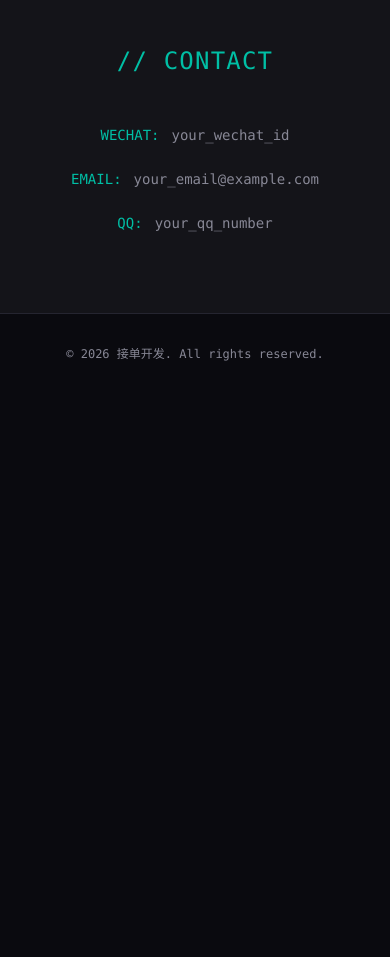
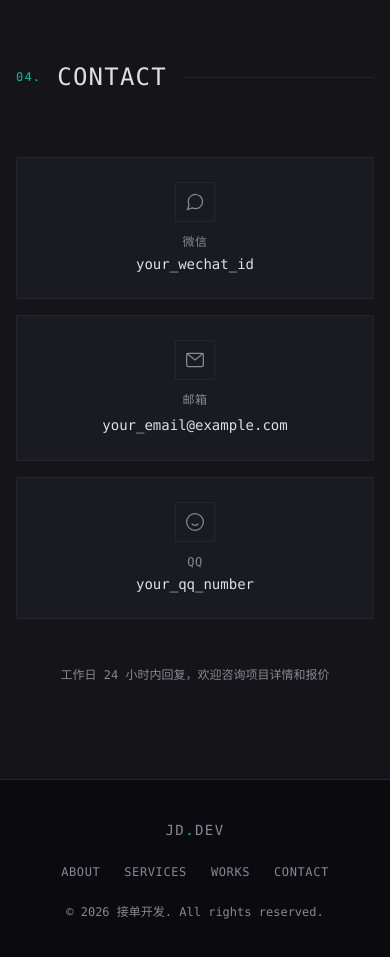
Before and after one commit to wearetheone777/jiedangweb, a Vue app: page / in a window 390 px wide. Shown: the part 4560-5517 px from the top of the page. Before the commit the page ends 4954 px from the top, so only its background shows below. Built offline with nearby package versions, Linux system fonts and the light colour scheme.

Commit message:
feat: 完善 Contact 联系方式和 Footer 页脚
- Contact: 三列卡片展示微信/邮箱/QQ，SVG图标，大号背景文字装饰
- Footer: Logo + 快速导航链接 + 版权信息
- 统一hover交互效果

```diff
--- a/src/components/ContactSection.vue
+++ b/src/components/ContactSection.vue
@@ -1,23 +1,75 @@
 <template>
-  <section id="contact" class="py-20 px-4 bg-space-dark">
-    <div class="max-w-2xl mx-auto text-center">
-      <h2 class="font-mono text-2xl text-accent-teal mb-12 tracking-wider">// CONTACT</h2>
-      <div class="space-y-6 font-mono text-sm">
-        <div v-if="site.contact.wechat" class="flex items-center justify-center gap-3 text-silver-muted">
-          <span class="text-accent-teal">WECHAT:</span>
-          <span>{{ site.contact.wechat }}</span>
+  <section id="contact" class="py-24 px-4 bg-space-dark relative overflow-hidden">
+    <!-- 背景装饰：大号透明文字 -->
+    <div class="absolute inset-0 flex items-center justify-center pointer-events-none select-none">
+      <span class="font-mono text-[12vw] font-bold text-space-border/20">CONTACT</span>
+    </div>
+
+    <div class="max-w-2xl mx-auto relative z-10">
+      <!-- 区块标题 -->
+      <div class="flex items-center gap-4 mb-16">
+        <span class="font-mono text-xs text-accent-teal tracking-widest">04.</span>
+        <h2 class="font-mono text-2xl text-silver-primary tracking-wider">CONTACT</h2>
+        <div class="flex-1 h-px bg-space-border"></div>
+      </div>
+
+      <!-- 联系方式卡片 -->
+      <div class="grid grid-cols-1 sm:grid-cols-3 gap-4 mb-12">
+        <!-- 微信 -->
+        <div class="group p-6 border border-space-border bg-space-card text-center
+                    hover:border-accent-teal/30 transition-all duration-300">
+          <div class="w-10 h-10 mx-auto mb-3 flex items-center justify-center border border-space-border
+                      group-hover:border-accent-teal/40 transition-colors">
+            <svg class="w-5 h-5 text-silver-muted group-hover:text-accent-teal transition-colors" fill="none" viewBox="0 0 24 24" stroke="currentColor" stroke-width="1.5">
+              <path d="M21 11.5a8.38 8.38 0 01-.9 3.8 8.5 8.5 0 01-7.6 4.7 8.38 8.38 0 01-3.8-.9L3 21l1.9-5.7a8.38 8.38 0 01-.9-3.8 8.5 8.5 0 014.7-7.6 8.38 8.38 0 013.8-.9h.5a8.48 8.48 0 018 8v.5z"/>
+            </svg>
+          </div>
+          <div class="font-mono text-xs text-silver-muted mb-1 tracking-wider">微信</div>
+          <div class="font-mono text-sm text-silver-primary group-hover:text-accent-teal transition-colors">
+            {{ site.contact.wechat }}
+          </div>
         </div>
-        <div v-if="site.contact.email" class="flex items-center justify-center gap-3 text-silver-muted">
-          <span class="text-accent-teal">EMAIL:</span>
-          <a :href="'mailto:' + site.contact.email" class="hover:text-accent-teal transition-colors">
+
+        <!-- 邮箱 -->
+        <div class="group p-6 border border-space-border bg-space-card text-center
+                    hover:border-accent-teal/30 transition-all duration-300">
+          <div class="w-10 h-10 mx-auto mb-3 flex items-center justify-center border border-space-border
+                      group-hover:border-accent-teal/40 transition-colors">
+            <svg class="w-5 h-5 text-silver-muted group-hover:text-accent-teal transition-colors" fill="none" viewBox="0 0 24 24" stroke="currentColor" stroke-width="1.5">
+              <rect x="2" y="4" width="20" height="16" rx="2"/>
+              <path d="M22 4l-10 8L2 4"/>
+            </svg>
+          </div>
+          <div class="font-mono text-xs text-silver-muted mb-1 tracking-wider">邮箱</div>
+          <a :href="'mailto:' + site.contact.email"
+             class="font-mono text-sm text-silver-primary group-hover:text-accent-teal transition-colors break-all">
             {{ site.contact.email }}
           </a>
         </div>
-        <div v-if="site.contact.qq" class="flex items-center justify-center gap-3 text-silver-muted">
-          <span class="text-accent-teal">QQ:</span>
-          <span>{{ site.contact.qq }}</span>
+
+        <!-- QQ -->
+        <div class="group p-6 border border-space-border bg-space-card text-center
+                    hover:border-accent-teal/30 transition-all duration-300">
+          <div class="w-10 h-10 mx-auto mb-3 flex items-center justify-center border border-space-border
+                      group-hover:border-accent-teal/40 transition-colors">
+            <svg class="w-5 h-5 text-silver-muted group-hover:text-accent-teal transition-colors" fill="none" viewBox="0 0 24 24" stroke="currentColor" stroke-width="1.5">
+              <circle cx="12" cy="12" r="10"/>
+              <path d="M8 14s1.5 2 4 2 4-2 4-2"/>
+              <line x1="9" y1="9" x2="9.01" y2="9"/>
+              <line x1="15" y1="9" x2="15.01" y2="9"/>
+            </svg>
+          </div>
+          <div class="font-mono text-xs text-silver-muted mb-1 tracking-wider">QQ</div>
+          <div class="font-mono text-sm text-silver-primary group-hover:text-accent-teal transition-colors">
+            {{ site.contact.qq }}
+          </div>
         </div>
       </div>
+
+      <!-- 底部提示 -->
+      <p class="text-center font-mono text-xs text-silver-muted">
+        工作日 24 小时内回复，欢迎咨询项目详情和报价
+      </p>
     </div>
   </section>
 </template>
--- a/src/components/FooterSection.vue
+++ b/src/components/FooterSection.vue
@@ -1,11 +1,36 @@
 <template>
-  <footer class="py-8 px-4 border-t border-space-border">
-    <div class="max-w-6xl mx-auto text-center">
-      <p class="font-mono text-xs text-silver-muted">{{ site.footer.copyright }}</p>
+  <footer class="py-10 px-4 border-t border-space-border relative">
+    <div class="max-w-6xl mx-auto">
+      <div class="flex flex-col md:flex-row items-center justify-between gap-6">
+        <!-- Logo -->
+        <a href="#hero" class="font-mono text-sm tracking-widest text-silver-muted hover:text-accent-teal transition-colors">
+          JD<span class="text-accent-teal">.</span>DEV
+        </a>
+
+        <!-- 快速导航 -->
+        <div class="flex gap-6">
+          <a v-for="item in quickLinks" :key="item.id" :href="item.href"
+             class="font-mono text-xs text-silver-muted hover:text-accent-teal transition-colors tracking-wider">
+            {{ item.label }}
+          </a>
+        </div>
+
+        <!-- 版权 -->
+        <p class="font-mono text-xs text-silver-muted">
+          {{ site.footer.copyright }}
+        </p>
+      </div>
     </div>
   </footer>
 </template>
 
 <script setup>
 import { siteConfig as site } from '../data/siteData.js'
+
+const quickLinks = [
+  { id: 'about', label: 'ABOUT', href: '#about' },
+  { id: 'services', label: 'SERVICES', href: '#services' },
+  { id: 'portfolio', label: 'WORKS', href: '#portfolio' },
+  { id: 'contact', label: 'CONTACT', href: '#contact' },
+]
 </script>
```
